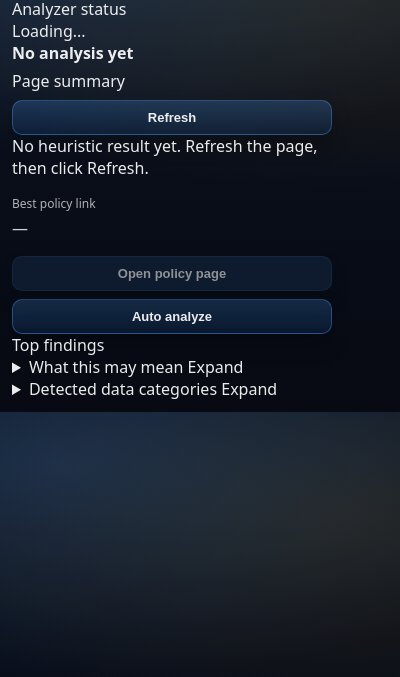
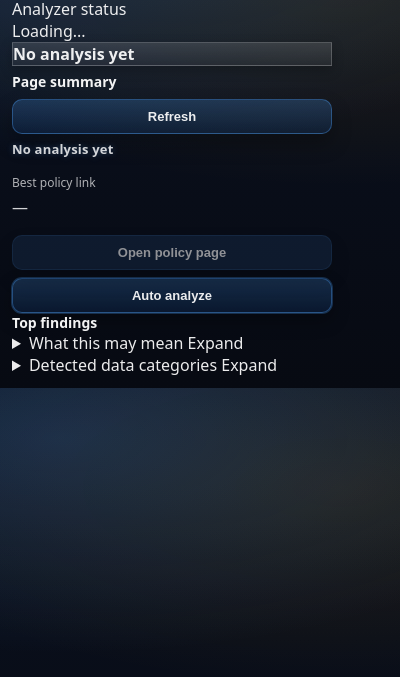
Before and after one commit to alfredomazon/Privacy-policy-analyzer, a browser extension: page popup.html in a window 400 px wide. Shown: the part 111-788 px from the top of the page. Drawn offline with Linux system fonts and the light colour scheme.

Commit message:
making it look nice again

```diff
--- a/popup.css
+++ b/popup.css
@@ -563,3 +563,81 @@ body{
 .finding-evidence-toggle:active {
   transform: scale(0.96);
 }
+
+/* ===== VISUAL UPGRADE (restores "nice" look) ===== */
+
+/* Make summary feel important */
+.summary-box {
+  background: linear-gradient(180deg, rgba(77,163,255,.12), rgba(26,115,232,.08));
+  border: 1px solid rgba(77,163,255,.35);
+  box-shadow: 0 0 0 1px rgba(77,163,255,.15), 0 8px 20px rgba(0,0,0,.25);
+  font-size: 13px;
+}
+
+/* Status line emphasis */
+.status-text {
+  font-weight: 700;
+  font-size: 13px;
+  margin-top: 6px;
+  letter-spacing: 0.2px;
+}
+
+/* Make analyzer pill pop */
+.status-pill {
+  background: linear-gradient(180deg, rgba(255,255,255,.12), rgba(255,255,255,.05));
+  border: 1px solid rgba(255,255,255,.2);
+  box-shadow: 0 4px 12px rgba(0,0,0,.25);
+  font-weight: 600;
+}
+
+/* Better section titles */
+.section-title {
+  font-size: 14px;
+  font-weight: 700;
+  color: rgba(255,255,255,.95);
+}
+
+/* Improve card separation */
+.card {
+  transition: all 0.2s ease;
+}
+
+.card:hover {
+  transform: translateY(-1px);
+  box-shadow: 0 14px 32px rgba(0,0,0,.4);
+}
+
+/* Findings feel more "alive" */
+.finding-card {
+  background: linear-gradient(180deg, rgba(255,255,255,.07), rgba(255,255,255,.04));
+  border: 1px solid rgba(255,255,255,.18);
+  transition: all 0.18s ease;
+}
+
+.finding-card:hover {
+  border-color: rgba(77,163,255,.4);
+  box-shadow: 0 6px 18px rgba(0,0,0,.25);
+}
+
+/* Evidence box glow */
+.finding-evidence {
+  background: linear-gradient(180deg, rgba(255,255,255,.05), rgba(255,255,255,.02));
+  border: 1px solid rgba(255,255,255,.12);
+}
+
+/* Buttons feel more premium */
+button.primary {
+  box-shadow: 0 0 0 1px rgba(77,163,255,.25), 0 8px 18px rgba(0,0,0,.3);
+}
+
+button.primary:hover {
+  box-shadow: 0 0 0 2px rgba(77,163,255,.4), 0 10px 22px rgba(0,0,0,.35);
+}
+
+/* Subtle glow on important text */
+.status-red,
+.status-yellow,
+.status-green,
+.status-blue {
+  font-weight: 700;
+}
--- a/popup.html
+++ b/popup.html
@@ -36,9 +36,9 @@
         <button id="heuristic-refresh" type="button">Refresh</button>
       </div>
 
-      <div id="heuristic-summary" class="summary-box">
-        No heuristic result yet. Refresh the page, then click Refresh.
-      </div>
+    <div id="heuristic-score" class="status-text status-blue">
+  No analysis yet
+</div>
 
       <div style="height: 10px;"></div>
 
```
